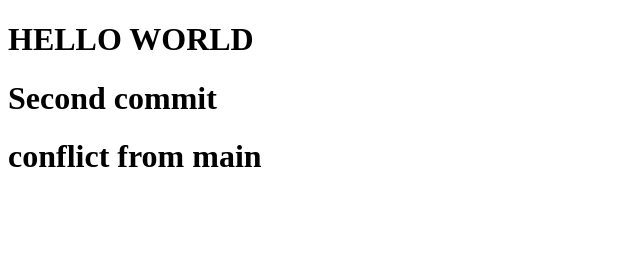
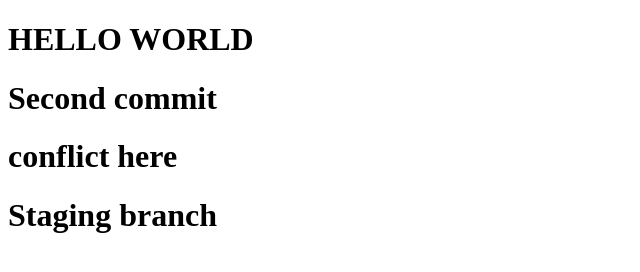
Before and after one commit to NgocLe999/git_team, a plain HTML site: page index.html in a window 1280 px wide. Shown: the whole page, without its empty margins (0-640 px from the left). Drawn offline with Linux system fonts and the light colour scheme.

Commit message:
staging branch

```diff
--- a/index.html
+++ b/index.html
@@ -8,6 +8,9 @@
 <body>
     <h1>HELLO WORLD</h1>
     <h1>Second commit</h1>
-    <h1>conflict from main</h1>
+
+    <h1>conflict here</h1>
+    <h1>Staging branch</h1>
+
 </body>
 </html>
```
Also changed, not shown: 1 other file.
